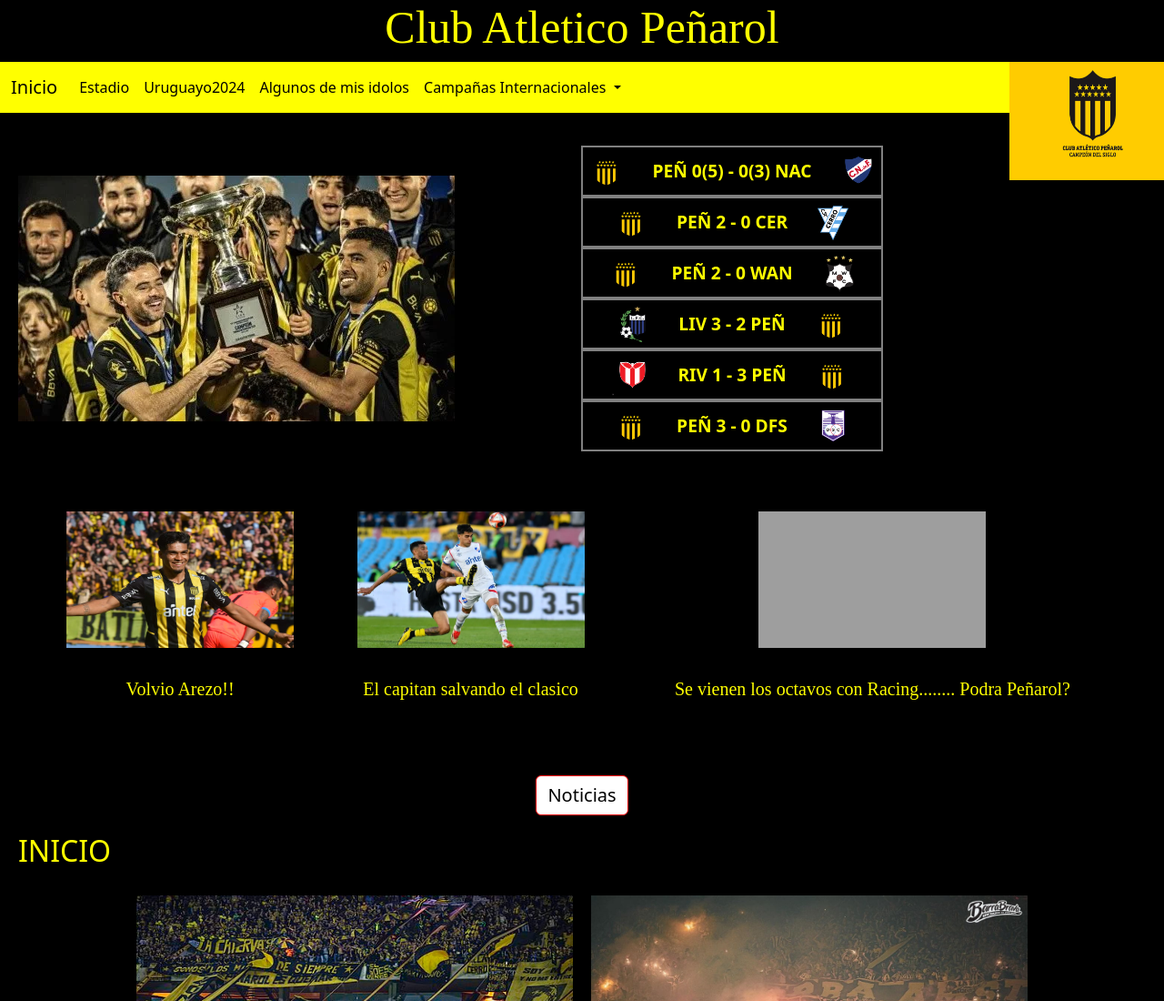
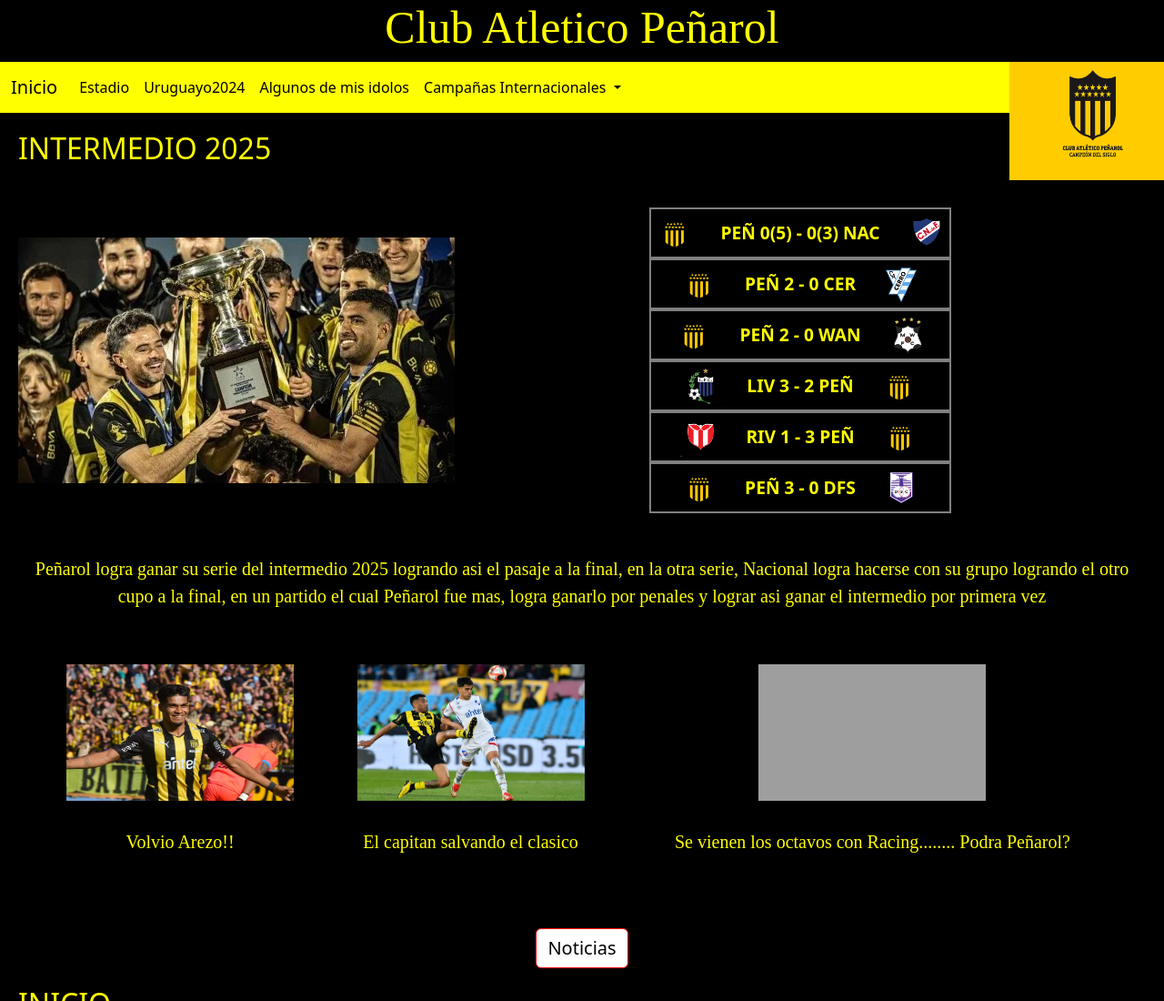
Before and after one commit to guillecosta95/Blog-Pe-arol, a website: page index.html in a window 1280 px wide. Shown: the top 1100 px of the page at 91% size. Drawn offline with nearby package versions, Linux system fonts and the light colour scheme; grey boxes are pictures that could not be loaded; a web font is replaced by a local one.

Commit message:
section a intermedio 2025

```diff
--- a/index.html
+++ b/index.html
@@ -28,24 +28,18 @@
           <div class="collapse navbar-collapse" id="navbarSupportedContent">
             <ul class="navbar-nav me-auto mb-2 mb-lg-0">
               <li class="nav-item">
-                <a class="nav-link active" aria-current="page" href="#Estadio">Estadio</a>
-              </li>
+                <a class="nav-link active" aria-current="page" href="#Estadio">Estadio</a></li>
               <li class="nav-item">
-                <a class="nav-link active" aria-current="page" href="#uruguayo2024">Uruguayo2024</a>
-              </li>
+                <a class="nav-link active" aria-current="page" href="#uruguayo2024">Uruguayo2024</a></li>
               <li class="nav-item">
                 <a class="nav-link active" aria-current="page" href="./pages/algunosdemisidolos.html">Algunos de mis idolos</a>
               </li>
-              <br>
               <li class="nav-item dropdown">
                 <a class="nav-link dropdown-toggle" href="#" role="button" data-bs-toggle="dropdown" aria-expanded="false"> Campañas Internacionales </a>
                 <ul class="dropdown-menu">
-                  <li><a class="dropdown-item" href="./pages/campañalibertadores2011.html">Campaña Libertadores 2011</a>
-                  </li>
-                  <li><a class="dropdown-item" href="./pages/campañasudamericana2021.html">Campaña Sudamericana 2021</a>
-                  </li>
-                  <li><a class="dropdown-item" href="./pages/campañalibertadores2024.html">Campaña Libertadores 2024</a>
-                  </li>
+                  <li><a class="dropdown-item" href="./pages/campañalibertadores2011.html">Campaña Libertadores 2011</a></li>
+                  <li><a class="dropdown-item" href="./pages/campañasudamericana2021.html">Campaña Sudamericana 2021</a></li>
+                  <li><a class="dropdown-item" href="./pages/campañalibertadores2024.html">Campaña Libertadores 2024</a></li>
                 </ul>
               </li>
             </ul>
@@ -54,6 +48,9 @@
       </nav>
     </section>
   </header>
+  <section>
+    <article>
+      <h2>INTERMEDIO 2025</h2>
       <div class="intermedio">
         <img class="intermediocampeon" src="./img/peñarolcampeonintermedio.webp" alt="Peñarol campeon del torneo intermedio">
         <table class="tablaresultados">
@@ -89,6 +86,11 @@
           </tr>
         </table>
       </div>
+      <p>Peñarol logra ganar su serie del intermedio 2025 logrando asi el pasaje a la final, en la otra serie, Nacional
+        logra hacerse con su grupo logrando el otro cupo a la final, en un partido el cual Peñarol fue mas, logra
+        ganarlo por penales y lograr asi ganar el intermedio por primera vez</p>
+    </article>
+  </section>
 
   <div class="noticiasentrada">
     <article>
@@ -133,13 +135,16 @@
         <div class="noticiassobrepeñarol">
           <h3>Tema Arezo</h3>
           <img src="./img/matiasarezo.jpg" alt="Matias Arezo ex jugador de peñarol">
-          <p>Peñarol lo confirmo, el mismo jugador tambien, volvio Matias Arezo a Peñarol, gran incorporacion para el equipo
-            y para prepararse para lo que viene, lo que sera Clausura y Copa Libertadores contra Racing, algunos ya sueñan con
+          <p>Peñarol lo confirmo, el mismo jugador tambien, volvio Matias Arezo a Peñarol, gran incorporacion para el
+            equipo
+            y para prepararse para lo que viene, lo que sera Clausura y Copa Libertadores contra Racing, algunos ya
+            sueñan con
             ver jugar a Leo Fernandez, Maxi Silvera y Mati Arezo arriba juntos </p>
         </div>
         <div class="noticiassobrepeñarol">
           <h3>Peñarol Campeon Torneo Intermedio 2025</h3>
-          <img src="./img/maxioliverasalvadoelclasico.webp" alt="Maxi Olivera salvando a peñarol en la ultima jugada del clasico">
+          <img src="./img/maxioliverasalvadoelclasico.webp"
+            alt="Maxi Olivera salvando a peñarol en la ultima jugada del clasico">
           <p>PEÑAROL NOMA! Peñarol logra obtener el Intermedio 2025 logrando ganarlo por primera vez en su historia,
             nada mas y nada menos que a Nacional,en un partido que domino el manya, pero que en la ultima jugada del
             partido parecia que se lo llevaba Nacional y salvo providencial Maxi Olivera, Peñraol, por pemales logra el
@@ -237,7 +242,7 @@
       </div>
     </section>
   </main>
-  <footer>Gracias por tu visita, espero te haya gustado, te dejo aqui el sitio web oficial del <a class="sitio" href="https://www.xn--pearol-xwa.org/home" target="_blank">Club Atletico Peñarol</a></footer> <!--ENlace que me llevara a la pagina oficial de Peñarol-->
+  <footer>Gracias por tu visita, espero te haya gustado, te dejo aqui el sitio web oficial del <a class="sitio href="https://www.xn--peñarol-xwa.org/home" target="_blank">Club Atletico Peñarol</a></footer> <!--ENlace que me llevara a la pagina oficial de Peñarol-->
   <script src="https://cdn.jsdelivr.net/npm/bootstrap@5.3.6/dist/js/bootstrap.bundle.min.js" integrity="sha384-j1CDi7MgGQ12Z7Qab0qlWQ/Qqz24Gc6BM0thvEMVjHnfYGF0rmFCozFSxQBxwHKO" crossorigin="anonymous"></script>
 </body>
 
```
Lines whose indentation alone changed are shown as unchanged.
